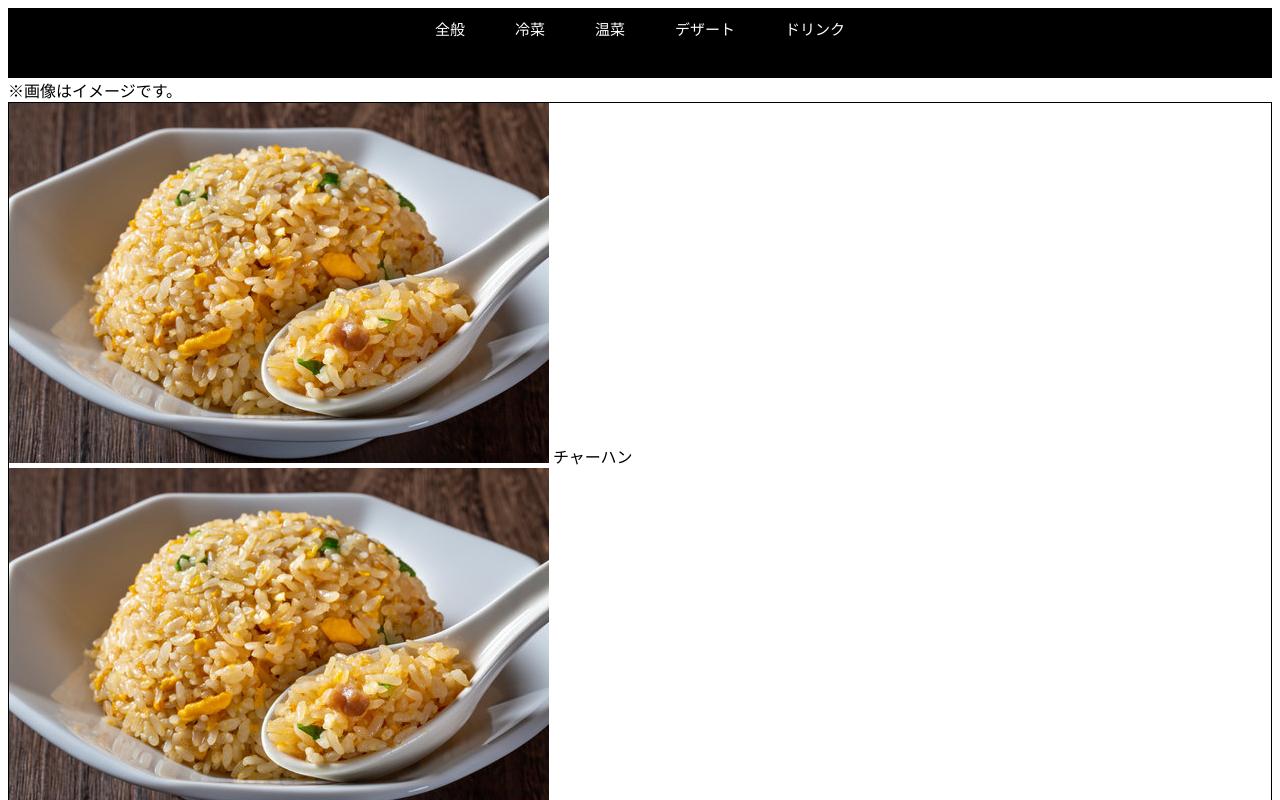
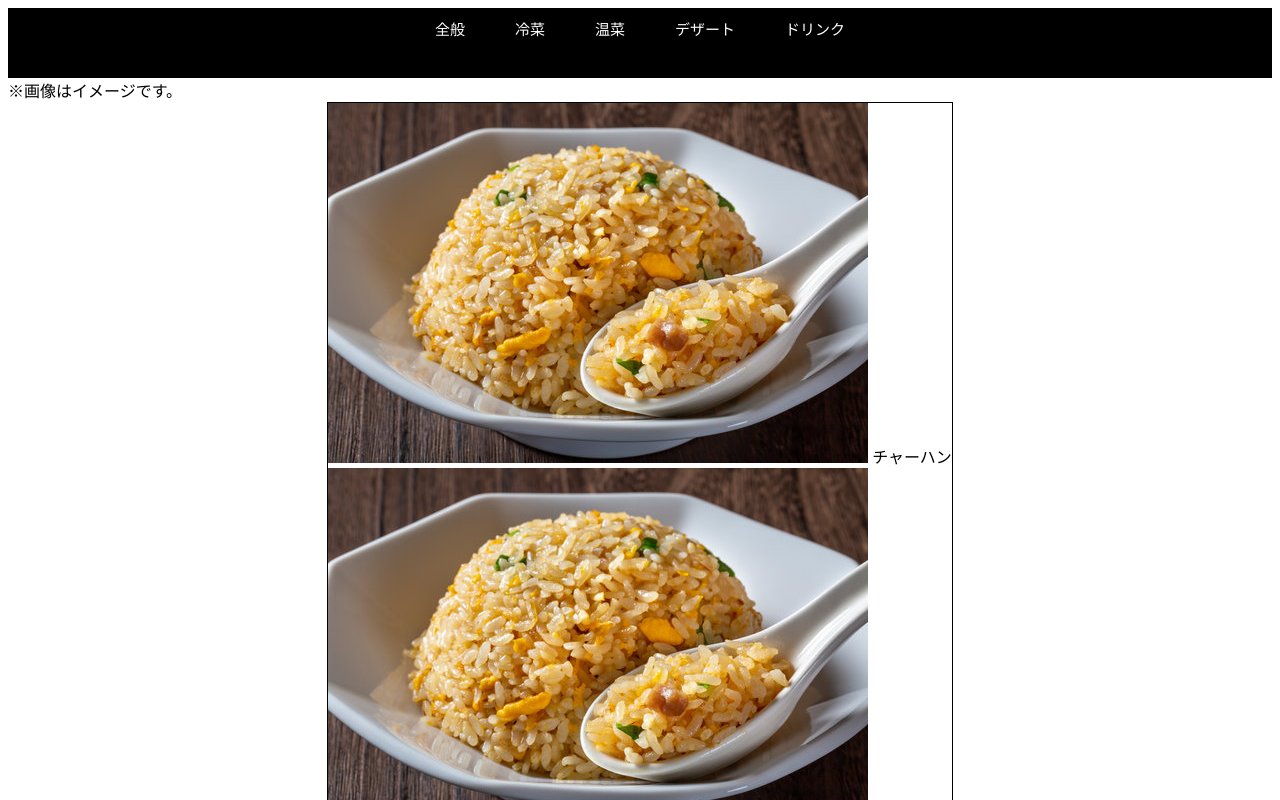
Before and after one commit to sho-amrk/Menu, a plain HTML site: page index.html in a window 1280 px wide. Shown: the top 800 px of the page. Drawn offline with Linux system fonts and the light colour scheme.

```diff
--- a/css/index.css
+++ b/css/index.css
@@ -27,7 +27,10 @@
   background-color: #cc0000;
 }
 .conteiner{
+  display:flex;
+  flex-direction: column; /* 縦方向に並べる */
   margin: 0 auto; /* 中央寄せ */
+  width: max-content;
   border: 1px solid #000; /* 枠線あり */
 }
 img{
```
